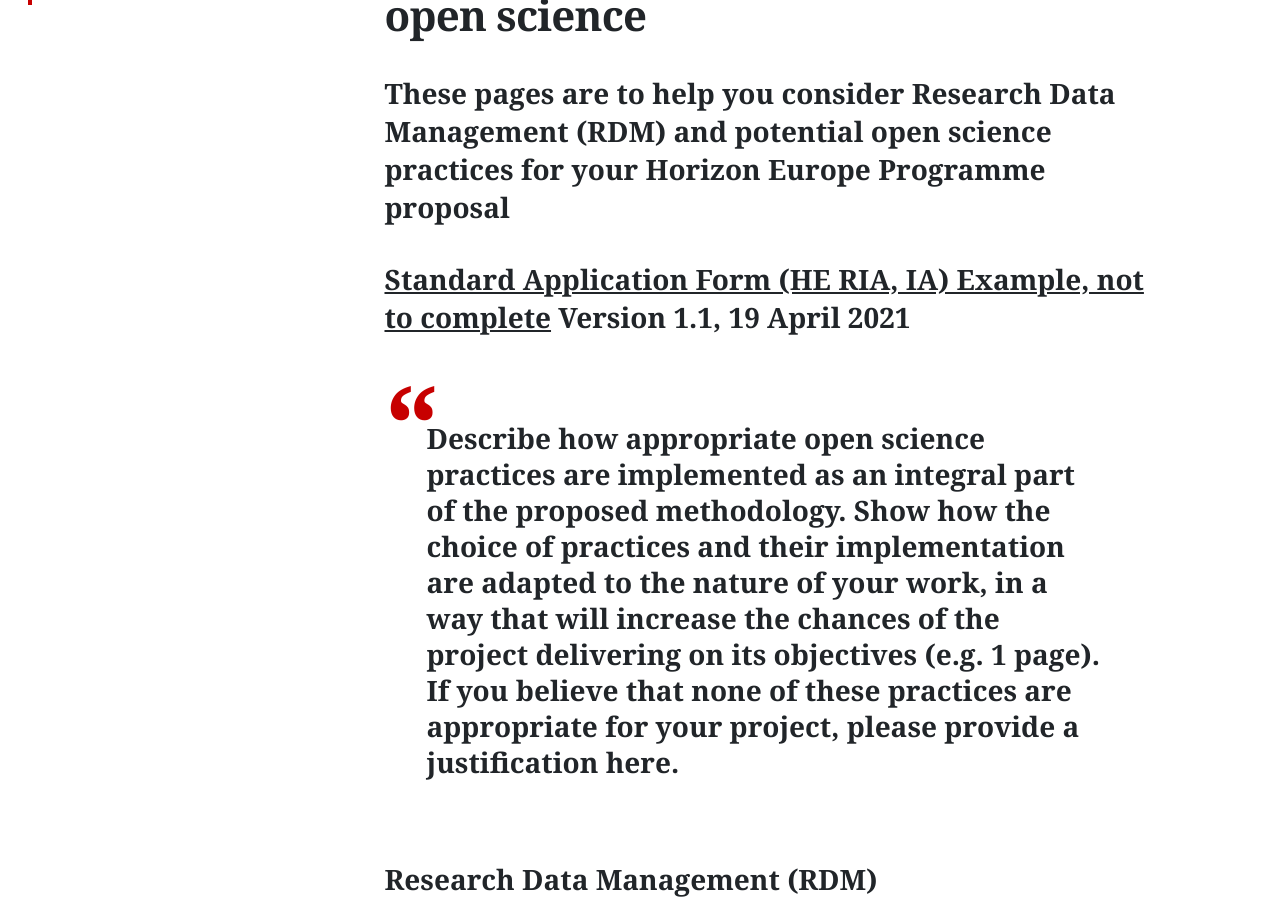
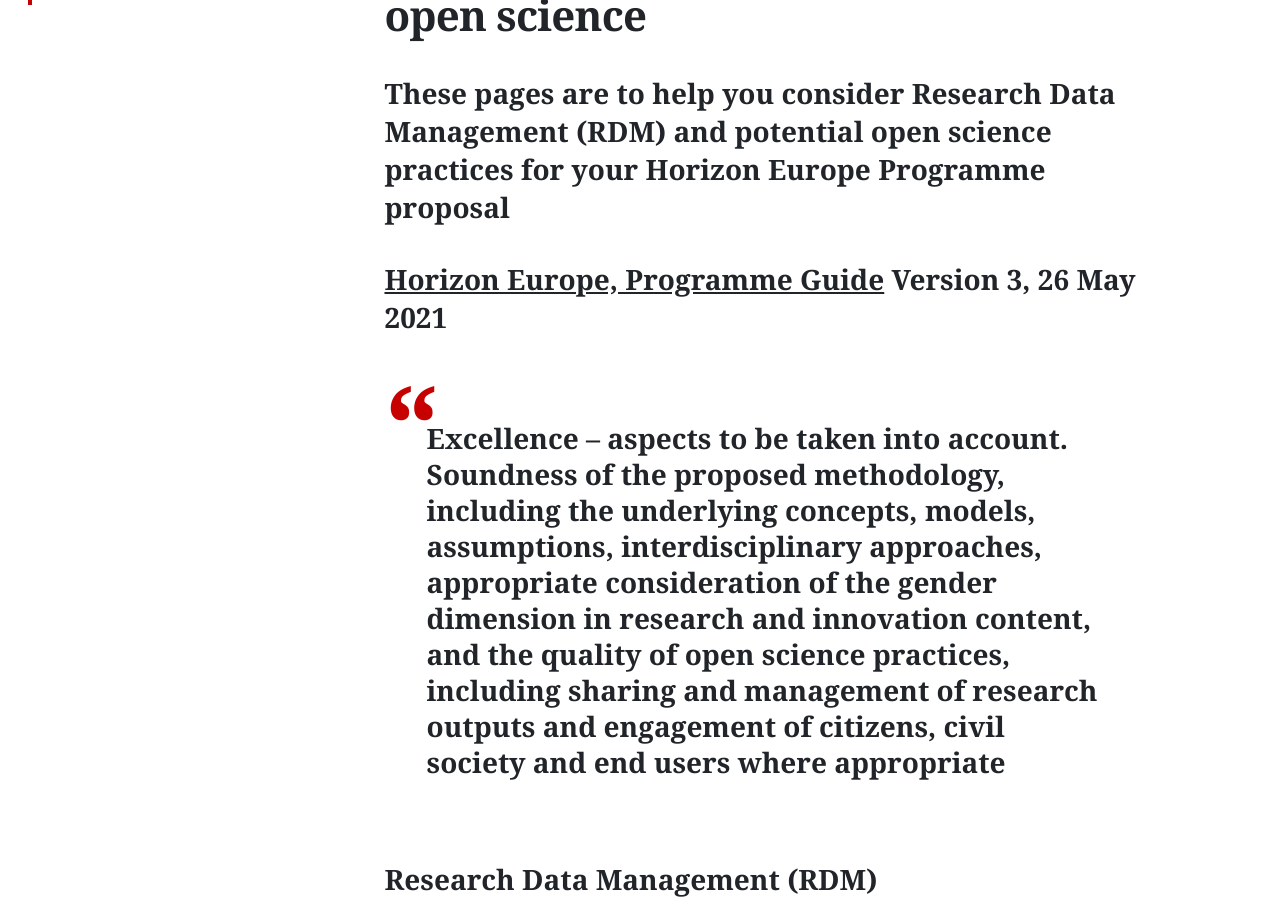
Before and after one commit to uol-library/rdl-handbook, a Jekyll site: the page built from pages/open-research/horizon-europe-programme.md, in a window 1280 px wide and 900 px high, scrolled down 617 px. Built offline with Jekyll 4.4.1, drawn with Linux system fonts in a browser that asks for light colours; some web fonts are replaced.

Commit message:
Update horizon-europe-programme.md

```diff
--- a/pages/open-research/horizon-europe-programme.md
+++ b/pages/open-research/horizon-europe-programme.md
@@ -8,8 +8,9 @@ permalink: /open-research/horizon-europe-programme/
 
 ## Horizon Europe Programme - Research Data Management and open science
 #### These pages are to help you consider Research Data Management (RDM) and potential open science practices for your Horizon Europe Programme proposal
-#### [Standard Application Form (HE RIA, IA) Example, not to complete](https://ec.europa.eu/info/funding-tenders/opportunities/docs/2021-2027/horizon/temp-form/af/af_he-ria-ia_en.pdf) Version 1.1, 19 April 2021
-> Describe how appropriate open science practices are implemented as an integral part of the proposed methodology. Show how the choice of practices and their implementation are adapted to the nature of your work, in a way that will increase the chances of the project delivering on its objectives (e.g. 1 page). If you believe that none of these practices are appropriate for your project, please provide a justification here.
+#### [Horizon Europe, Programme Guide](https://ec.europa.eu/info/funding-tenders/opportunities/docs/2021-2027/horizon/temp-form/af/af_he-ria-ia_en.pdf) Version 3, 26 May 2021
+> Excellence – aspects to be taken into account.
+> Soundness of the proposed methodology, including the underlying concepts, models, assumptions, interdisciplinary approaches, appropriate consideration of the gender dimension in research and innovation content, and the quality of open science practices, including sharing and management of research outputs and engagement of citizens, civil society and end users where appropriate
 
 #### Research Data Management (RDM)
 "Research data management and management of other research outputs: Applicants generating/collecting data and/or other research outputs (except for publications) during the project must provide maximum 1 page on how the data/ research outputs will be managed in line with the FAIR principles (Findable, Accessible, Interoperable, Reusable), addressing the following (the description should be specific to your project)"
```
